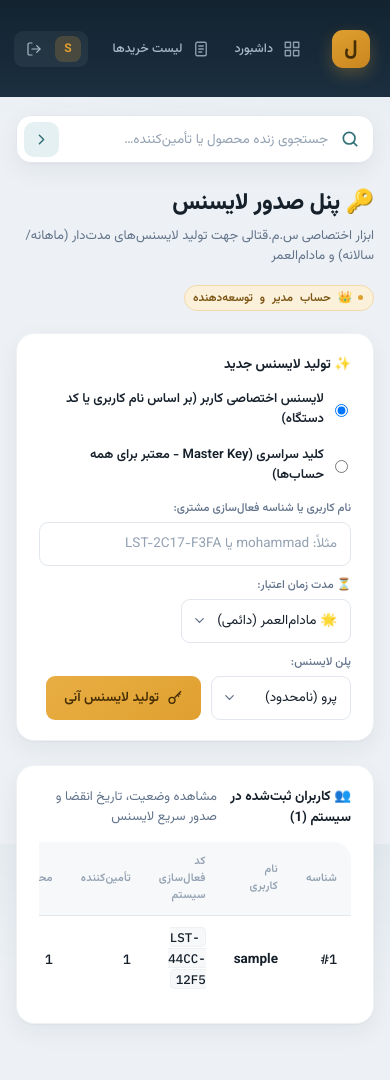
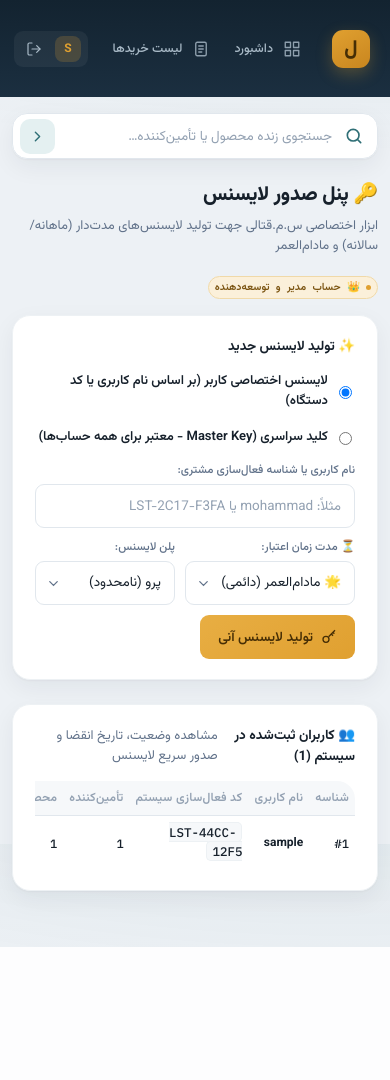
Before and after one commit to mqattaly/purchase_manager, a Flask app: page /admin/license-generator in a window 390 px wide. After the commit the page ends 947 px from the top, so only its background shows below. Run offline with Flask 3, Linux system fonts and the light colour scheme; a user stored in the database is signed in; tables that the repository leaves empty hold one stand-in row (values such as "Sample post").

Commit message:
Update style.css

```diff
--- a/static/style.css
+++ b/static/style.css
@@ -556,7 +556,7 @@
 /* ============================== 5. tables ============================== */
 
 .table-scroll { overflow-x: auto; -webkit-overflow-scrolling: touch; }
-.table-scroll table.data { min-width: 600px; }
+.table-scroll table.data { min-width: 100%; }
 
 table.data { width: 100%; border-collapse: collapse; }
 
@@ -564,21 +564,23 @@
   text-align: right;
   font-size: 11px; font-weight: 600; letter-spacing: .2px;
   color: var(--ink-faint);
-  padding: 11px 14px;
+  padding: 10px 12px;
   border-bottom: 1px solid var(--border);
   background: var(--surface-muted);
   text-transform: none;
+  white-space: nowrap;
 }
 
 table.data thead th:first-child { border-top-right-radius: var(--radius-lg); }
 table.data thead th:last-child { border-top-left-radius: var(--radius-lg); }
 
 table.data td {
-  padding: 12px 14px;
-  font-size: 13.5px;
+  padding: 10px 12px;
+  font-size: 13px;
   border-bottom: 1px solid var(--border-soft);
   color: var(--ink);
   transition: background var(--fast);
+  vertical-align: middle;
 }
 
 table.data tr:last-child td { border-bottom: none; }
@@ -1350,17 +1414,58 @@
   .nav a.active::before { display: none; }
   .nav a:hover { transform: none; }
 
-  main.content { padding: 18px 16px 56px; }
-  .global-search { width: 100%; margin-bottom: 22px; }
+  main.content { padding: 16px 12px 56px; }
+  .global-search { width: 100%; margin-bottom: 20px; }
   .global-search-shortcut { display: none; }
-  .global-search-form { height: 48px; }
+  .global-search-form { height: 46px; }
   .global-search-panel { position: fixed; top: 74px; right: 12px; left: 12px; max-height: calc(100vh - 88px); }
   .global-search-results { max-height: calc(100vh - 205px); }
-  .page-head { align-items: flex-start; }
+  .page-head { align-items: flex-start; margin-bottom: 16px; }
+  .page-title { font-size: 20px; }
   .qa-form { grid-template-columns: 1fr 1fr; }
   .qa-supplier, .qa-product, .qa-quantity, .qa-unit, .qa-description, .qa-submit { grid-column: span 2; }
   .supplier-card-grid { grid-template-columns: repeat(auto-fill, minmax(190px, 1fr)); }
-  table.data { min-width: 560px; }
+
+  table.data th, table.data td {
+    padding: 8px 6px;
+    font-size: 12px;
+  }
+  .cell-product {
+    max-width: 140px;
+    min-width: 85px;
+    font-size: 12px;
+  }
+  .cell-supplier {
+    max-width: 95px;
+    min-width: 65px;
+    font-size: 11.5px;
+  }
+  .cell-description {
+    max-width: 100px;
+    min-width: 55px;
+    font-size: 11.5px;
+  }
+  .cell-description:hover,
+  .cell-description:focus-within,
+  .cell-description.expanded {
+    max-width: 200px;
+  }
+  .tag {
+    padding: 2px 6px;
+    font-size: 10.5px;
+  }
+  .order-check {
+    width: 22px;
+    height: 22px;
+  }
+  .icon-btn {
+    width: 28px;
+    height: 28px;
+    font-size: 13px;
+  }
+  .table-scroll table.data {
+    min-width: 440px;
+  }
   .toast-wrap { left: 12px; right: 12px; bottom: 12px; }
   .toast { max-width: none; }
 }
```
Also changed, not shown: other parts of static/style.css (+63 -1 lines).
